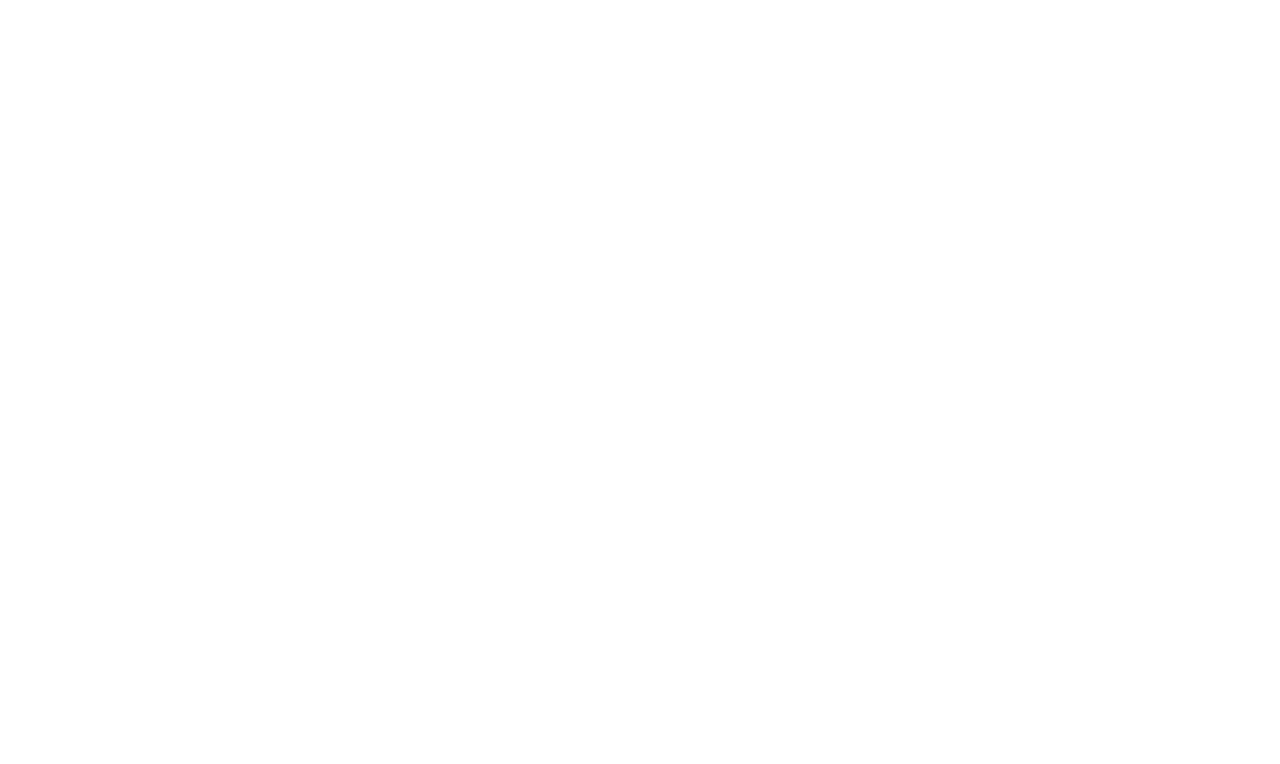
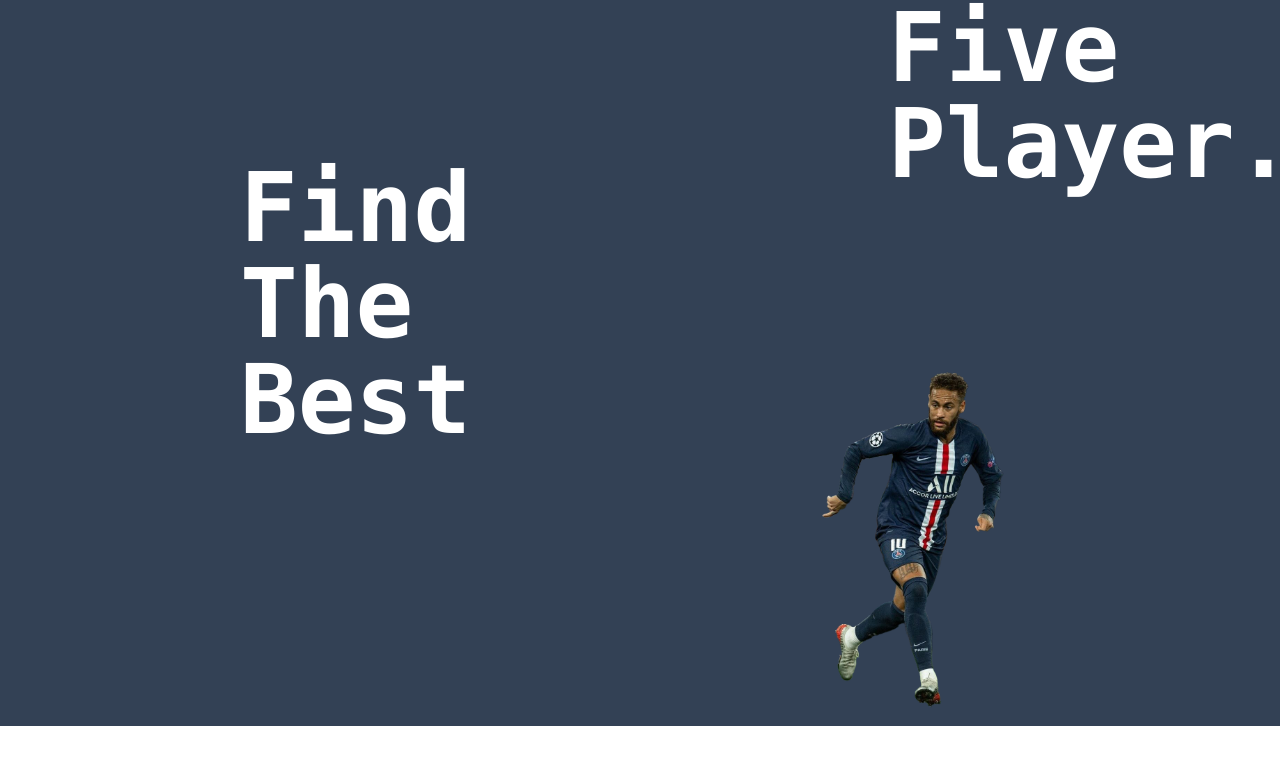
Before and after one commit to faazizpro/select-5-players, a plain HTML site: page index.html in a window 1280 px wide. Drawn offline with nearby package versions, Linux system fonts and the light colour scheme.

Commit message:
Header Section Done

```diff
--- a/index.html
+++ b/index.html
@@ -9,6 +9,19 @@
     <script src="https://cdn.tailwindcss.com"></script>
 </head>
 <body>
+    <!-- Header Section Starts -->
+    <header class="bg-slate-700	">
+        <div class="columns-2 ">
+            <div class="py-40 ">
+                <h1 class="text-white text-8xl font-bold pl-60 text-lime-400 font-mono ">Find The Best Five Player.</h1>
+            </div>
 
+            <div class="w-2/6 ml-40">
+                <img class=" " src="images/player.png" alt="">
+            </div>
+
+        </div>
+    </header>
+    <!-- Header Section Ends -->
 </body>
 </html>
```
